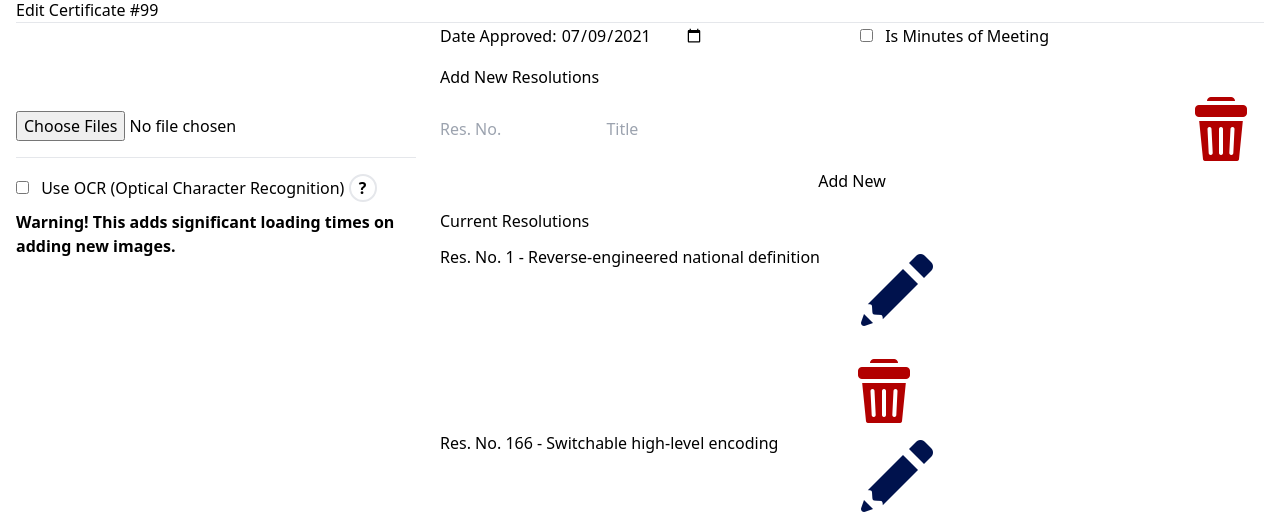
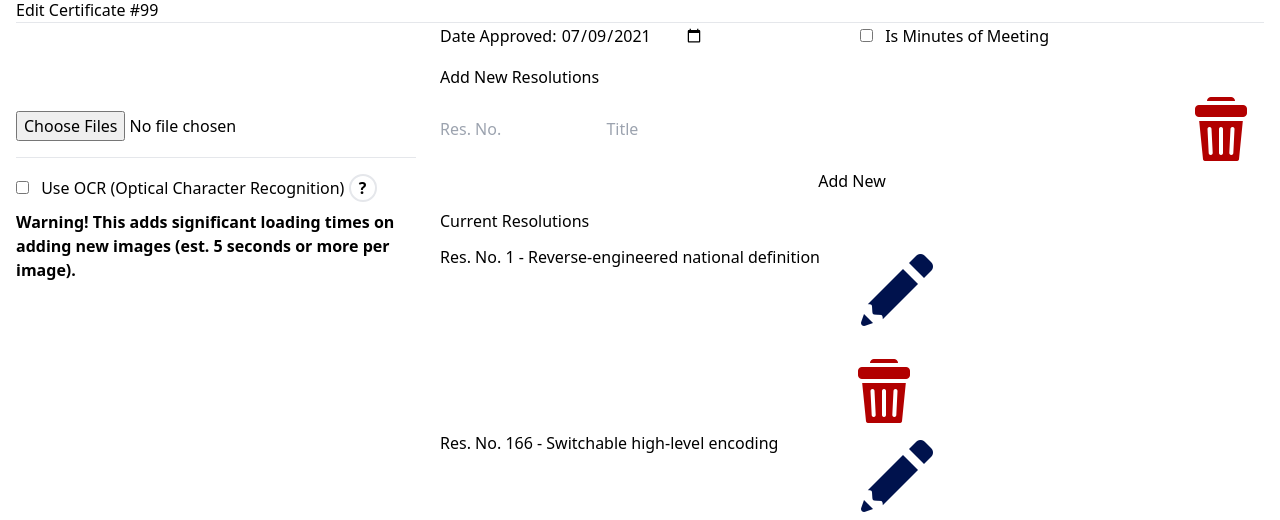
Before and after one commit to christiankyle-ching/board_resolution_is, a Django app: page /certificate/99/edit/ in a window 1280 px wide. Shown: the part 1353-1873 px from the top of the page. Run offline with Django 4.2, Linux system fonts and the light colour scheme; the visitor is signed in with stand-in values (Sample User, id 1); data comes from the database, SQL or seed files in the repository; data that the repository does not hold is empty; some libraries are stand-ins or nearby versions.

Commit message:
fix: Add seconds in OCR warning

```diff
--- a/resolutions/templates/resolutions/certificate_form.html
+++ b/resolutions/templates/resolutions/certificate_form.html
@@ -39,7 +39,7 @@
                 </span>
 
                 <p class="mt-2 font-semibold text-danger">
-                    Warning! This adds significant loading times on adding new images.
+                    Warning! This adds significant loading times on adding new images (est. 5 seconds or more per image).
                 </p>
             </div>
         </div>
```
